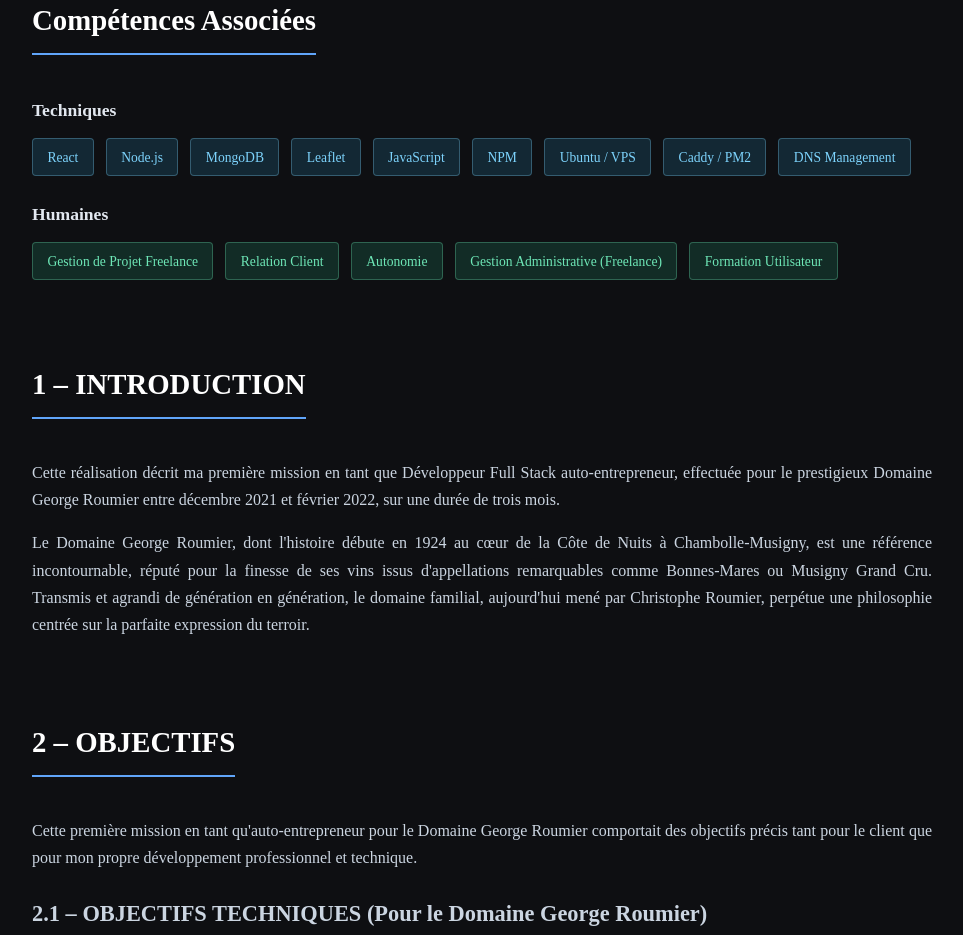
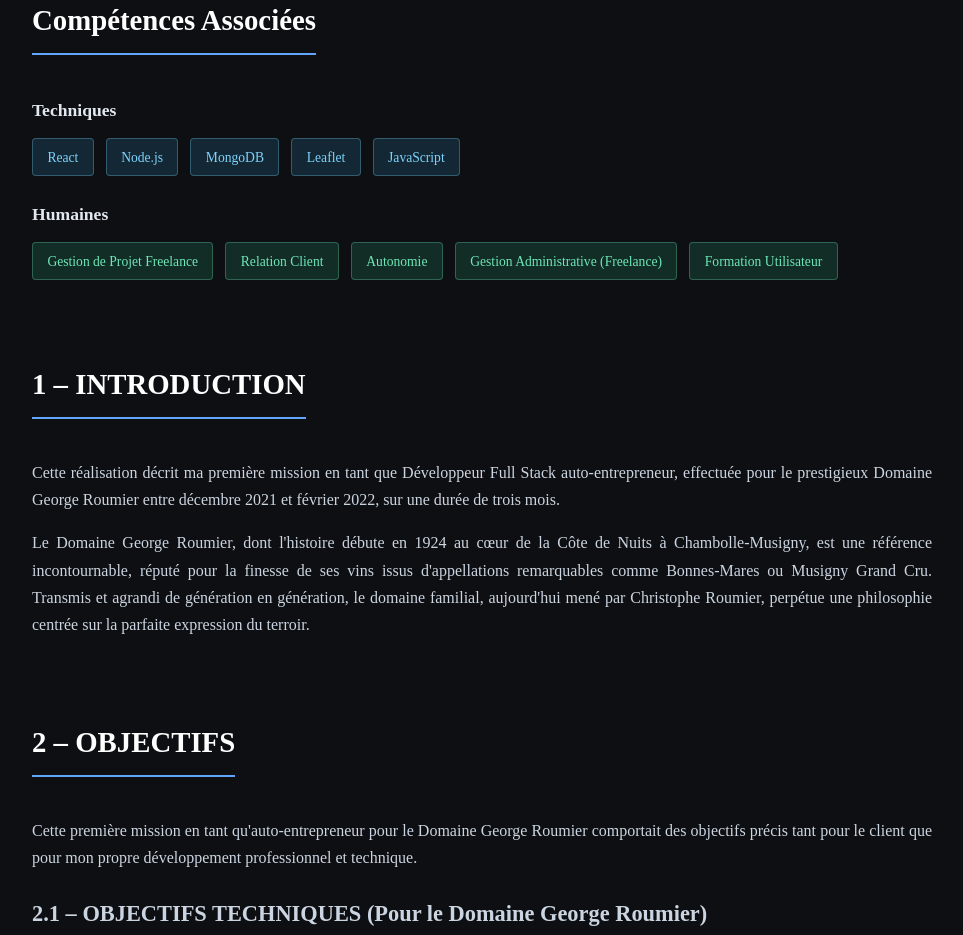
Before and after one commit to Esteban-Mo/portfolio-last, a Next.js app: page /projects/domaine-roumier in a window 1280 px wide. Shown: the part 880-1815 px from the top of the page, without its empty margins (158-1121 px from the left). Built offline with nearby package versions, Linux system fonts and the light colour scheme.

Commit message:
Remove unused skills from Agence Walker, Domaine Roumier, and Module Foncier project pages to streamline technical and human skills sections.

```diff
--- a/src/app/projects/agence-walker/page.tsx
+++ b/src/app/projects/agence-walker/page.tsx
@@ -17,7 +17,6 @@
   { name: 'Prisma', path: '/skills/databases' },
   { name: 'Leaflet', path: '/skills/geographics' },
   { name: 'Material UI', path: '/skills/frameworks' },
-  { name: 'NPM', path: '/skills/tools' },
   { name: 'Custom Mapping', path: '/skills/geographics' }, // Specific Leaflet usage
   { name: 'Parallax Effects', path: '/skills/frameworks' }, // UI enhancement
   { name: 'Authentication / Roles', path: '/skills/frameworks' }, // Implied features
@@ -28,8 +27,6 @@
   { name: 'Project Management (Iterative)', path: '/skills/organization' },
   { name: 'Community Feedback Integration', path: '/skills/communication' },
   { name: 'Documentation', path: '/skills/documentation' },
-  { name: 'UX/UI Design Focus', path: '/skills/frameworks' }, // User experience goal
-  { name: 'Problem Solving (Map Integration)', path: '/skills/autonomy' },
 ];
 
 export default function AgenceWalkerPage() {
--- a/src/app/projects/domaine-roumier/page.tsx
+++ b/src/app/projects/domaine-roumier/page.tsx
@@ -16,10 +16,6 @@
   { name: 'MongoDB', path: '/skills/databases' },
   { name: 'Leaflet', path: '/skills/geographics' },
   { name: 'JavaScript', path: '/skills/programming' },
-  { name: 'NPM', path: '/skills/tools' },
-  { name: 'Ubuntu / VPS', path: '/skills/tools' }, // Combining server tech
-  { name: 'Caddy / PM2', path: '/skills/tools' }, // Combining server management
-  { name: 'DNS Management', path: '/skills/tools' },
 ];
 
 const humanSkills = [
--- a/src/app/projects/module-foncier/page.tsx
+++ b/src/app/projects/module-foncier/page.tsx
@@ -17,9 +17,6 @@
   { name: 'Prisma', path: '/skills/databases' },
   { name: 'PostgreSQL', path: '/skills/databases' },
   { name: 'Material UI', path: '/skills/frameworks' },
-  { name: 'GitHub', path: '/skills/tools' }, // Replaced Azure DevOps
-  { name: 'Figma', path: '/skills/tools' },
-  { name: 'Draw.io', path: '/skills/tools' },
   // { name: 'Performance Optimization', path: '/skills/programming' }, // Mentioned but maybe too specific?
 ];
 
@@ -28,7 +25,6 @@
   { name: 'Méthodologie Agile', path: '/skills/organization' },
   { name: 'Gestion de Projet (Agile)', path: '/skills/organization' },
   { name: 'Communication Technique', path: '/skills/communication' },
-  { name: 'Revue de Code', path: '/skills/tools' }, // Could be tools or communication
   { name: 'Adaptabilité', path: '/skills/autonomy' },
   // { name: 'Pair Programming', path: '/skills/communication' }, // Mentioned as punctual
   // { name: 'Résolution de Conflits (Merge)', path: '/skills/tools' }, // Maybe too specific?
```
